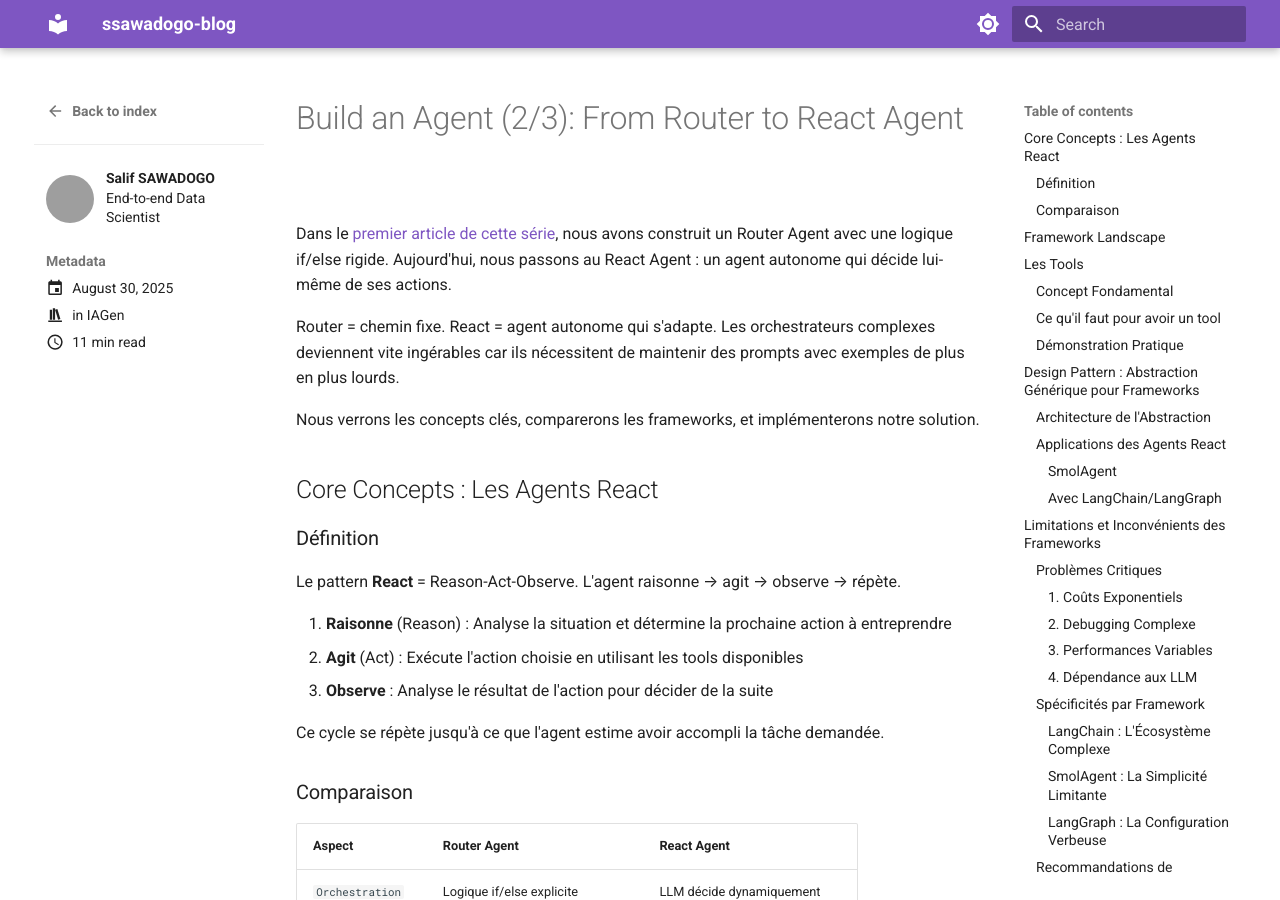
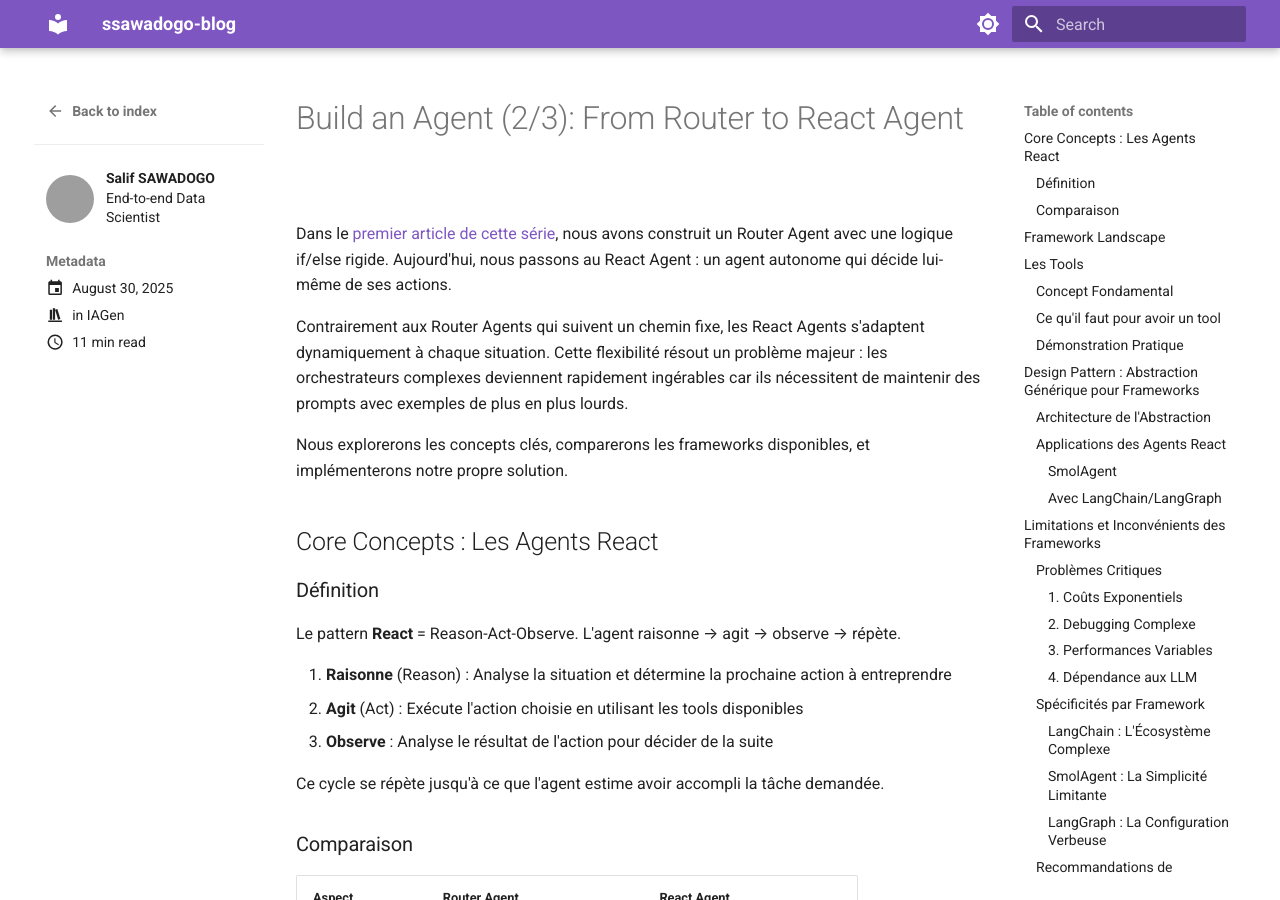
Before and after one commit to sawallesalfo/blog, an MkDocs documentation site: the page built from docs/posts/agent_react.md, in a window 1280 px wide and 900 px high. Built offline with MkDocs 1.6.1 and Material for MkDocs 9.7.7, drawn with Linux system fonts in a browser that asks for light colours; comment, search, counter and statistics services are not loaded; grey boxes are pictures that could not be loaded.

Commit message:
add react

```diff
--- a/docs/posts/agent_react.md
+++ b/docs/posts/agent_react.md
@@ -11,13 +11,11 @@ categories:
 
 Dans le [premier article de cette série](https://sawallesalfo.github.io/blog/2025/07/14/agent-router/), nous avons construit un Router Agent avec une logique if/else rigide. Aujourd'hui, nous passons au React Agent : un agent autonome qui décide lui-même de ses actions.
 
-Router = chemin fixe.
-React = agent autonome qui s'adapte.
-Les orchestrateurs complexes deviennent vite ingérables car ils nécessitent de maintenir des prompts avec exemples de plus en plus lourds.
+Contrairement aux Router Agents qui suivent un chemin fixe, les React Agents s'adaptent dynamiquement à chaque situation. Cette flexibilité résout un problème majeur : les orchestrateurs complexes deviennent rapidement ingérables car ils nécessitent de maintenir des prompts avec exemples de plus en plus lourds.
 
 <!-- more -->
 
-Nous verrons les concepts clés, comparerons les frameworks, et implémenterons notre solution.
+Nous explorerons les concepts clés, comparerons les frameworks disponibles, et implémenterons notre propre solution.
 
 
 ## Core Concepts : Les Agents React
```
